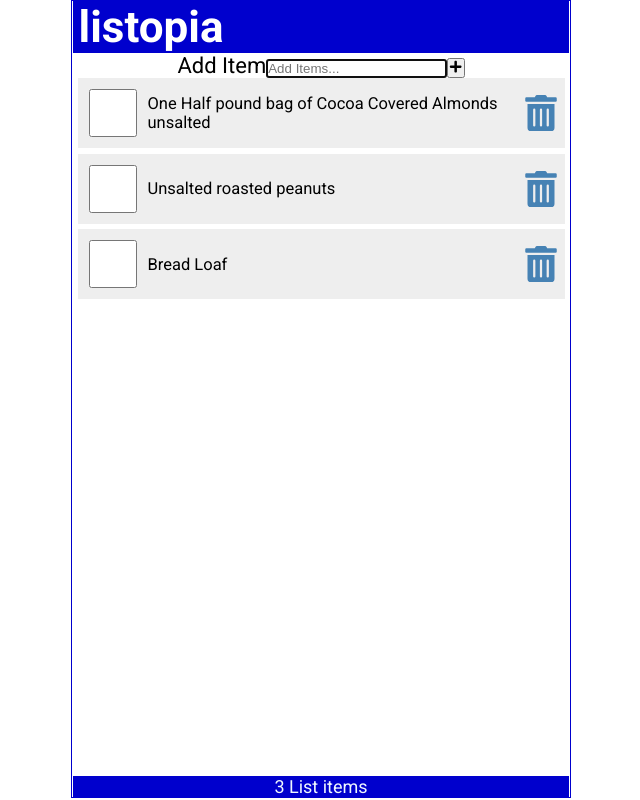
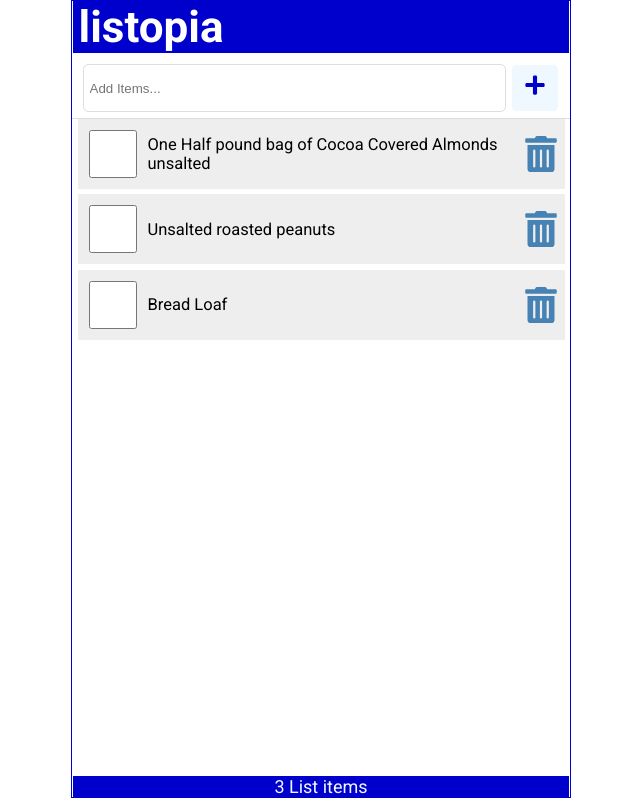
Before and after one commit to ptech12/listopia, a React (Create React App) app: page / in a window 1280 px wide. Shown: the whole page, without its empty margins (319-959 px from the left). Built offline with nearby package versions, Linux system fonts and the light colour scheme.

Commit message:
styling for AddItem

```diff
--- a/src/index.css
+++ b/src/index.css
@@ -110,3 +110,47 @@
   color: #D24545;
   outline: none;
 }
+
+/* ADDFORM styles */
+.addForm{
+  width: 100%;
+  display: flex;
+  justify-content: flex-start;
+  margin: .5rem 0 0;
+  padding: 0 .5rem .25rem;
+  border-bottom: 1px solid #ddd;
+}
+.addForm label{
+  position: absolute;
+  left: -999999px;
+}
+
+.addForm input[type='text']{
+  flex-grow: 1;
+  max-width: calc(100% - 50px);
+  min-height: 48px;
+  font: 1.2rem;
+  padding: .25rem;
+  border-radius: .25rem;
+  margin-right: .25rem;
+  outline: none;
+  border: 1px solid #ddd;
+}
+
+button{
+  border: 1px solid #fff;
+  height: 48px;
+  min-width: 48px;
+  border-radius: .25rem;
+  font-size: 1rem;
+  background-color: aliceblue;
+  color: mediumblue;
+  cursor: pointer;
+}
+
+button:focus,
+button:hover{
+  color: white;
+  background-color: limegreen;
+  outline: none;
+}
```
